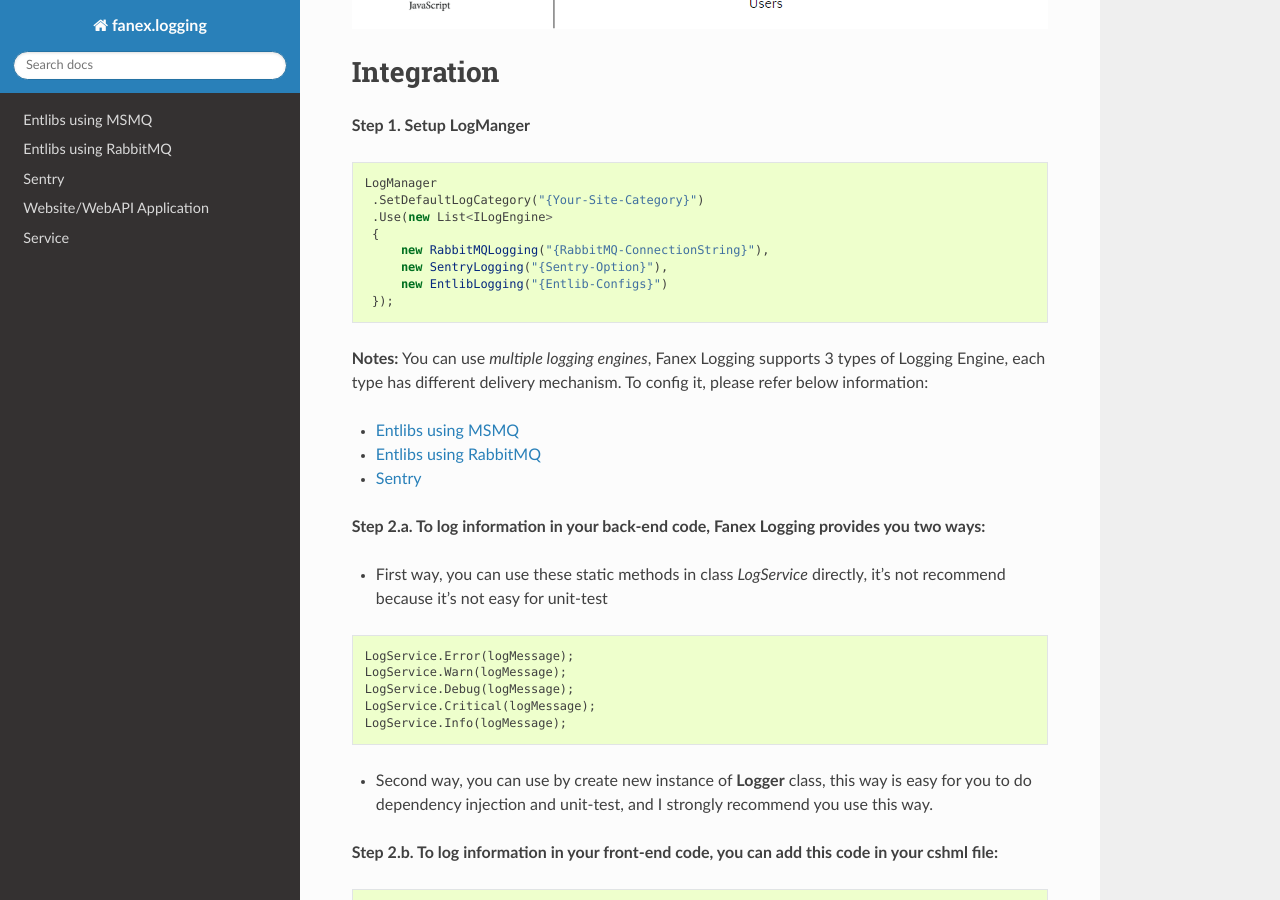
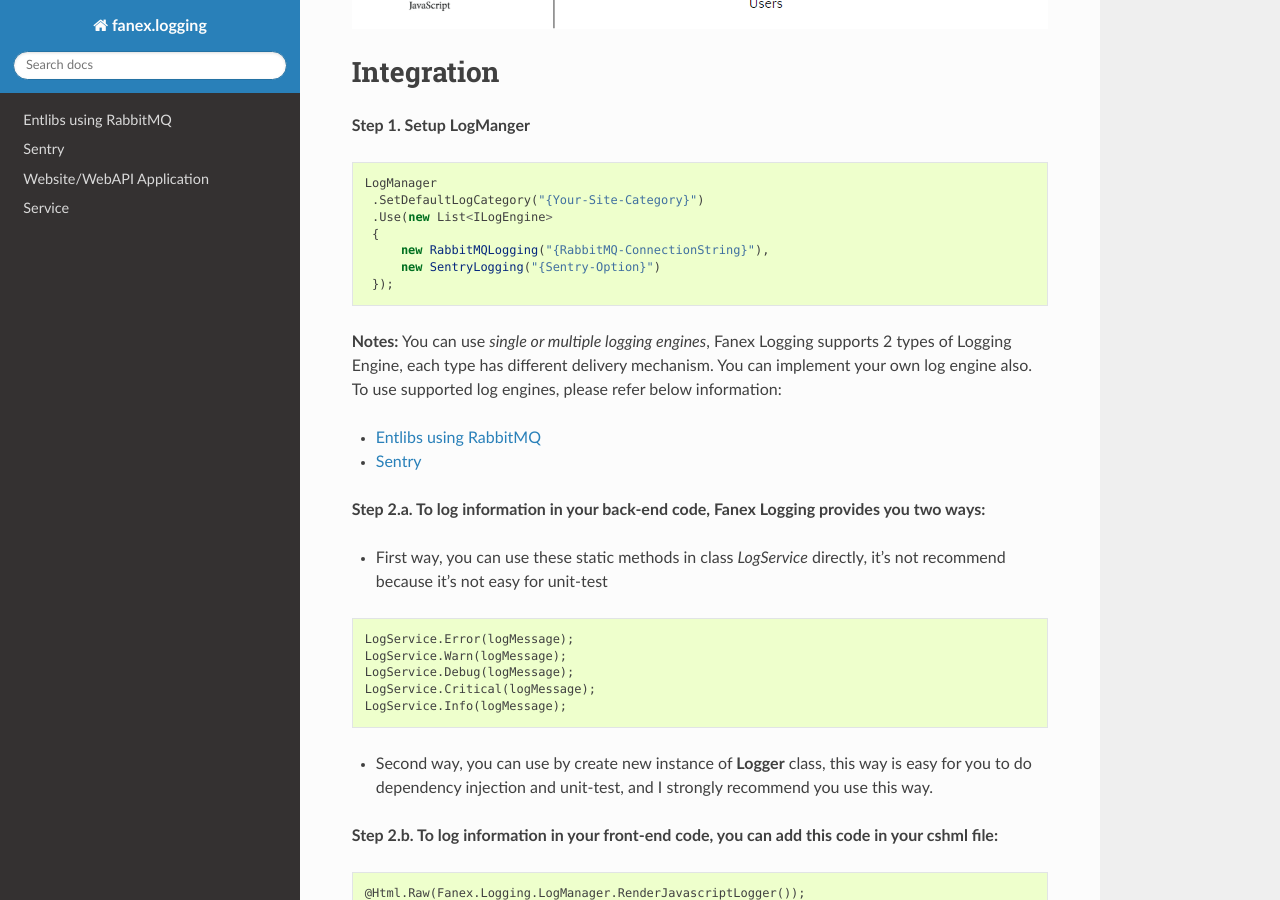
Before and after one commit to starixvn/infrastructure_fanex.logging, a Sphinx documentation site: the page built from docs/index.rst, in a window 1280 px wide and 900 px high, scrolled down 1062 px. Built offline with Sphinx 7.4.7 and the Read the Docs theme 2.0.0, drawn with Linux system fonts in a browser that asks for light colours.

Commit message:
100125 - Write document

```diff
--- a/docs/index.rst
+++ b/docs/index.rst
@@ -40,16 +40,15 @@ Integration
         .Use(new List<ILogEngine>
         {
             new RabbitMQLogging("{RabbitMQ-ConnectionString}"),
-            new SentryLogging("{Sentry-Option}"),
-            new EntlibLogging("{Entlib-Configs}")
+            new SentryLogging("{Sentry-Option}")
         });
 
-**Notes:** You can use *multiple logging engines*, Fanex Logging supports 3 types of Logging Engine, each type has different delivery mechanism. To config it, please refer below information:
+**Notes:** You can use *single or multiple logging engines*, Fanex Logging supports 2 types of Logging Engine, each type has different delivery mechanism. You can implement your own log engine also.
+To use supported log engines, please refer below information:
 
 .. toctree::
    :maxdepth: 2
 
-   Entlibs using MSMQ  <integration-guidelines/entlibs>
    Entlibs using RabbitMQ <integration-guidelines/rabbitmq>
    Sentry <integration-guidelines/sentry>
 
```
